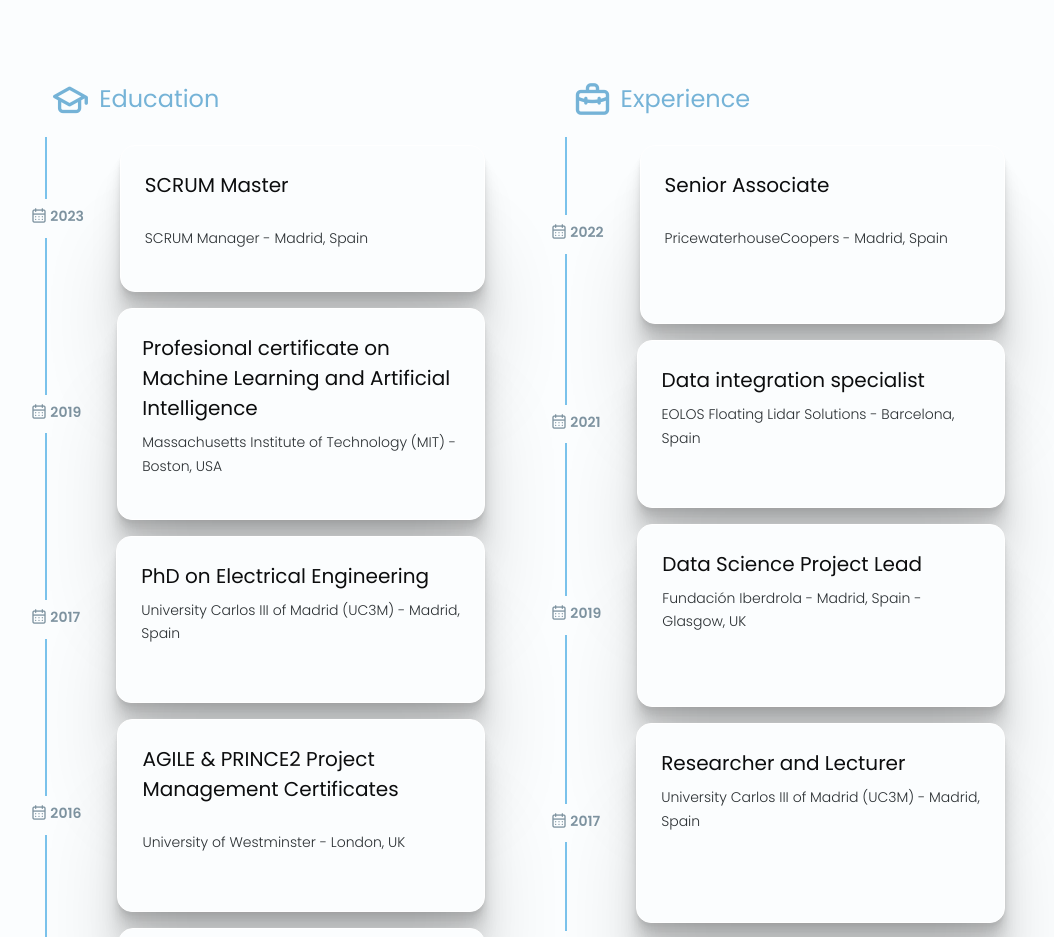
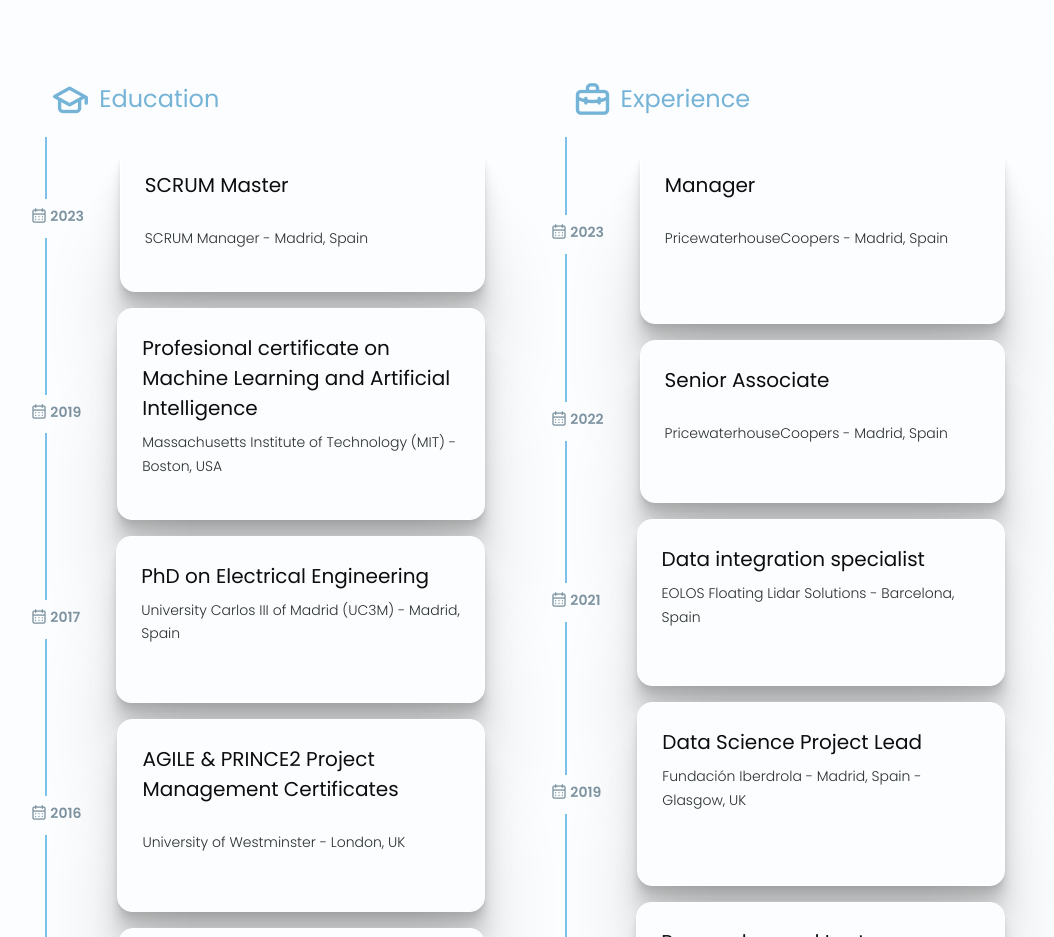
Before and after one commit to elcarpins/miguelCarpinteroPersonalWebsite, a plain HTML site: page index.html in a window 1280 px wide. Shown: the part 1820-2757 px from the top of the page, without its empty margins (125-1179 px from the left). Drawn offline with nearby package versions, Linux system fonts and the light colour scheme.

Commit message:
Update Manager position on Web

```diff
--- a/index.html
+++ b/index.html
@@ -479,6 +479,52 @@
 
                         <div id="expreience_timeline">
                             <div class="container py-2">
+                                    <!-- Timeline item 2023 -->
+                                    <div class="row">
+                                        <!-- Timeline design -->
+                                        <div class="col-auto text-center flex-column d-sm-flex">
+                                            <div class="row h-50 qualification__journey">
+                                                <div class="col">
+                                                    <span class="qualification__line"></span>
+                                                </div>
+                                                <div class="col">&nbsp;</div>
+                                            </div>
+
+                                            <h5>
+                                                <span class="badge qualification__calendar">
+                                                    <i class="uil uil-calendar-alt qualification__calendar-icon"></i>
+                                                    2023
+                                                </span>
+                                            </h5>
+
+                                            <div class="row h-50 qualification__journey">
+                                                <div class="col">
+                                                    <span class="qualification__line"></span>
+                                                </div>
+                                                <div class="col">&nbsp;</div>
+                                            </div>
+                                        </div>
+                                        <!-- Timeline content Events -->
+                                        <div class="col py-2">
+                                            <div class="card education-card transparent_card mirror-face shadow2">
+                                                <div class="card-body">
+                                                    <div class="task">
+                                                        <div class="abstract">
+                                                            <h3 class="qualification__title"> Manager </h3>
+                                                            <p class="qualification__subtitle"> PricewaterhouseCoopers - Madrid, Spain </p>
+                                                        </div>
+                                                        <div class="details">
+                                                            <p class="qualification__subtitle"> Working towards client success on digital transformation, product development and advanced analytics. Developing and maintaining client relationships as a project manager to delivering value through innovative data strategies. </p>
+                                                        </div>
+                                                        <div class="details">
+                                                            <p class="qualification__subtitle"> Leading and mentoring multidisciplinary teams ensuring seamless execution of complex projects, while my understanding of the energy industry enables me to tailor solutions that address specific sector challenges. </p>
+                                                        </div>
+                                                    </div>
+                                                </div>
+                                            </div>
+                                        </div>
+                                    </div>
+
                                     <!-- Timeline item 0 -->
                                     <div class="row">
                                         <!-- Timeline design -->
@@ -512,9 +558,6 @@
                                                         <div class="abstract">
                                                             <h3 class="qualification__title"> Senior Associate </h3>
                                                             <p class="qualification__subtitle"> PricewaterhouseCoopers - Madrid, Spain </p>
-                                                        </div>
-                                                        <div class="details">
-                                                            <p class="qualification__subtitle"> Working towards client success on digital transformation, product development and data modelling. Developing and maintaining client relationships as a project manager. </p>
                                                         </div>
                                                         <div class="details">
                                                             <p class="qualification__subtitle"> Participating on technical roles developing custom scalable algorithms on pricing strategy projects. Models proposed operate with large volumes of data on different cloud architectures </p>
```
